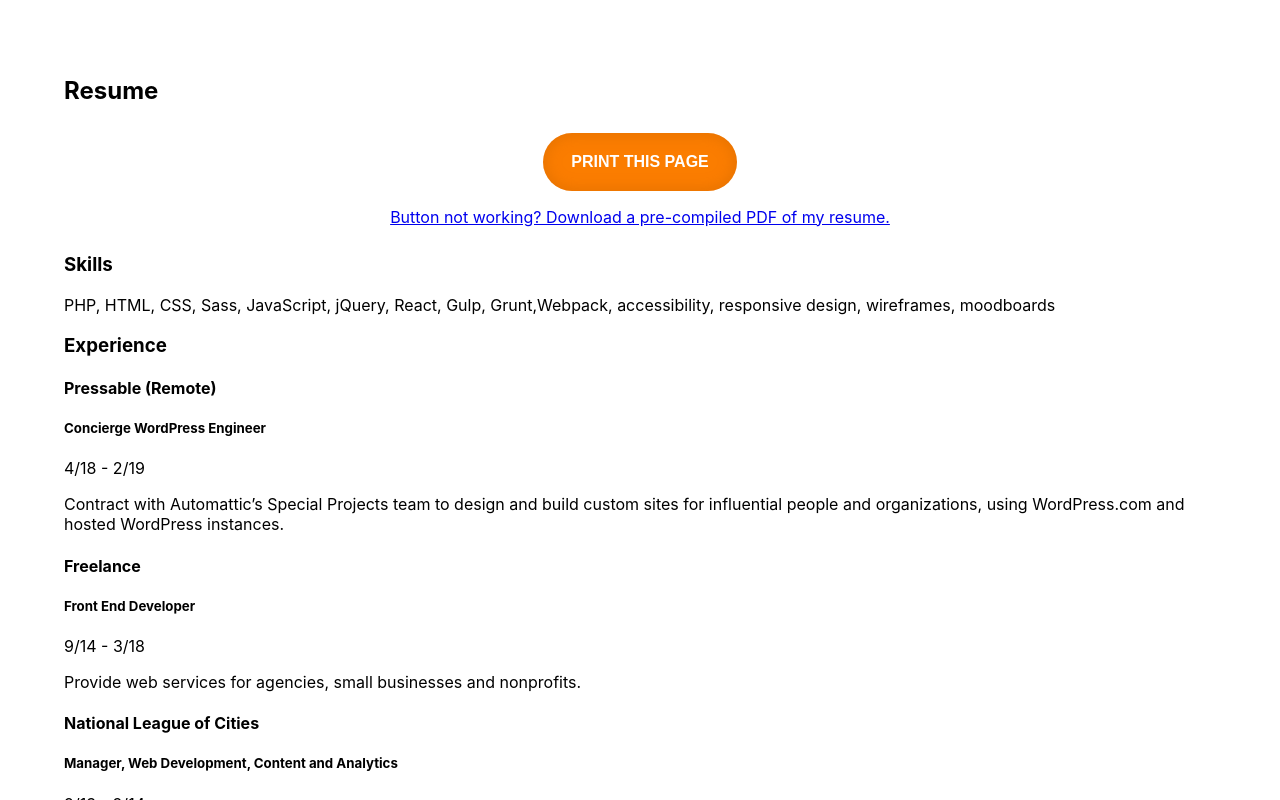
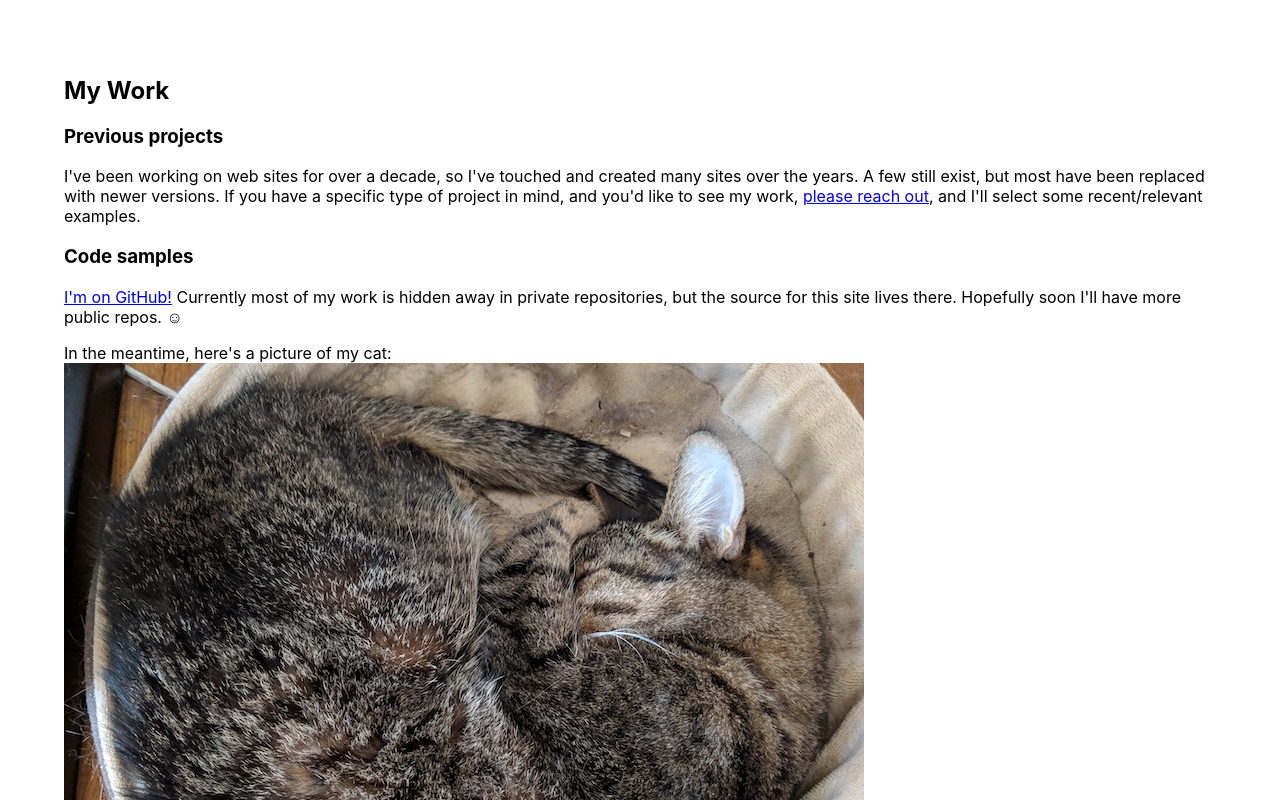
Before and after one commit to joeleenk/joeleenk.github.io, a React (Create React App) app: page / in a window 1280 px wide. Shown: the part 1680-2480 px from the top of the page. Built offline with nearby package versions, Linux system fonts and the light colour scheme.

Commit message:
Add work section with picture of Tigger

```diff
--- a/src/components/Content.js
+++ b/src/components/Content.js
@@ -1,10 +1,12 @@
 import React from "react";
 import About from "./About";
+import Work from "./Work";
 import Resume from "./Resume";
 
 const Content = () => (
   <main role="main" className="app-content">
     <About />
+    <Work />
     <Resume />
   </main>
 );
--- a/src/components/MainNav.js
+++ b/src/components/MainNav.js
@@ -7,7 +7,7 @@ const MainNav = () => (
         <a href="#about">About Me</a>
       </li>
       <li>
-        <a href="#case-studies">Case Studies</a>
+        <a href="#work">My Work</a>
       </li>
       <li>
         <a href="#resume">Resume</a>
--- /dev/null
+++ b/src/components/Work.js
@@ -0,0 +1,29 @@
+import React from "react";
+import tigger from "../images/tigger.jpg";
+
+const Work = () => (
+  <section id="work" className="work">
+    <h2>My Work</h2>
+    <h3>Previous projects</h3>
+    <p>
+      I've been working on web sites for over a decade, so I've touched and
+      created many sites over the years. A few still exist, but most have been
+      replaced with newer versions. If you have a specific type of project in
+      mind, and you'd like to see my work,{" "}
+      <a title="Email Joeleen" href="mailto:joeleenk@gmail.com">
+        please reach out
+      </a>
+      , and I'll select some recent/relevant examples.
+    </p>
+    <h3>Code samples</h3>
+    <p>
+      <a href="https://github.com/joeleenk">I'm on GitHub!</a> Currently most of
+      my work is hidden away in private repositories, but the source for this
+      site lives there. Hopefully soon I'll have more public repos. &#9786;
+    </p>
+    <p>In the meantime, here's a picture of my cat:<br />
+    <img src={tigger} className="tigger" alt="An elderly gray and white tabby cat named Tigger sleeping in a circle." />
+    </p>
+  </section>
+);
+export default Work;
```
Also changed, not shown: src/images/tigger.jpg (added).
